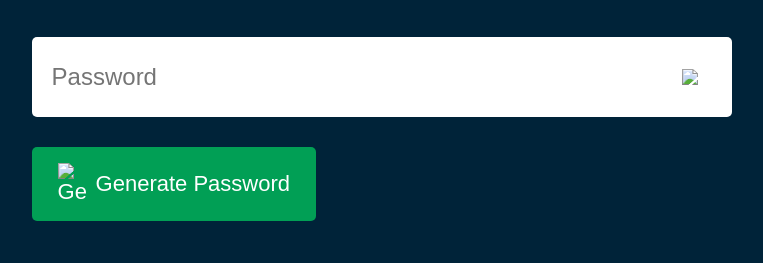
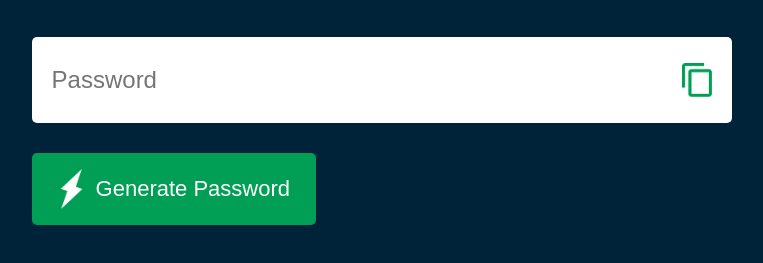
Before and after one commit to pushpanjali1909/Random--Password--Generator, a plain HTML site: page index.html in a window 1280 px wide. Shown: the part 271-534 px from the top of the page, without its empty margins (122-885 px from the left). Drawn offline with Linux system fonts and the light colour scheme.

Commit message:
index.html

```diff
--- a/index.html
+++ b/index.html
@@ -11,10 +11,10 @@
     <h1>Generate a <br><span>Random Password</span></h1>
     <div class="display">
       <input type="text" id="password" placeholder="Password" readonly>
-      <img src="images/copy.png" onclick="copyPassword()">
+      <img src="/copy.png" onclick="copyPassword()">
     </div>
     <button onclick="createPassword()">
-      <img src="images/generate.png" alt="Generate"> Generate Password
+      <img src="/generate.png" alt="Generate"> Generate Password
     </button>
   </div>
 
```
